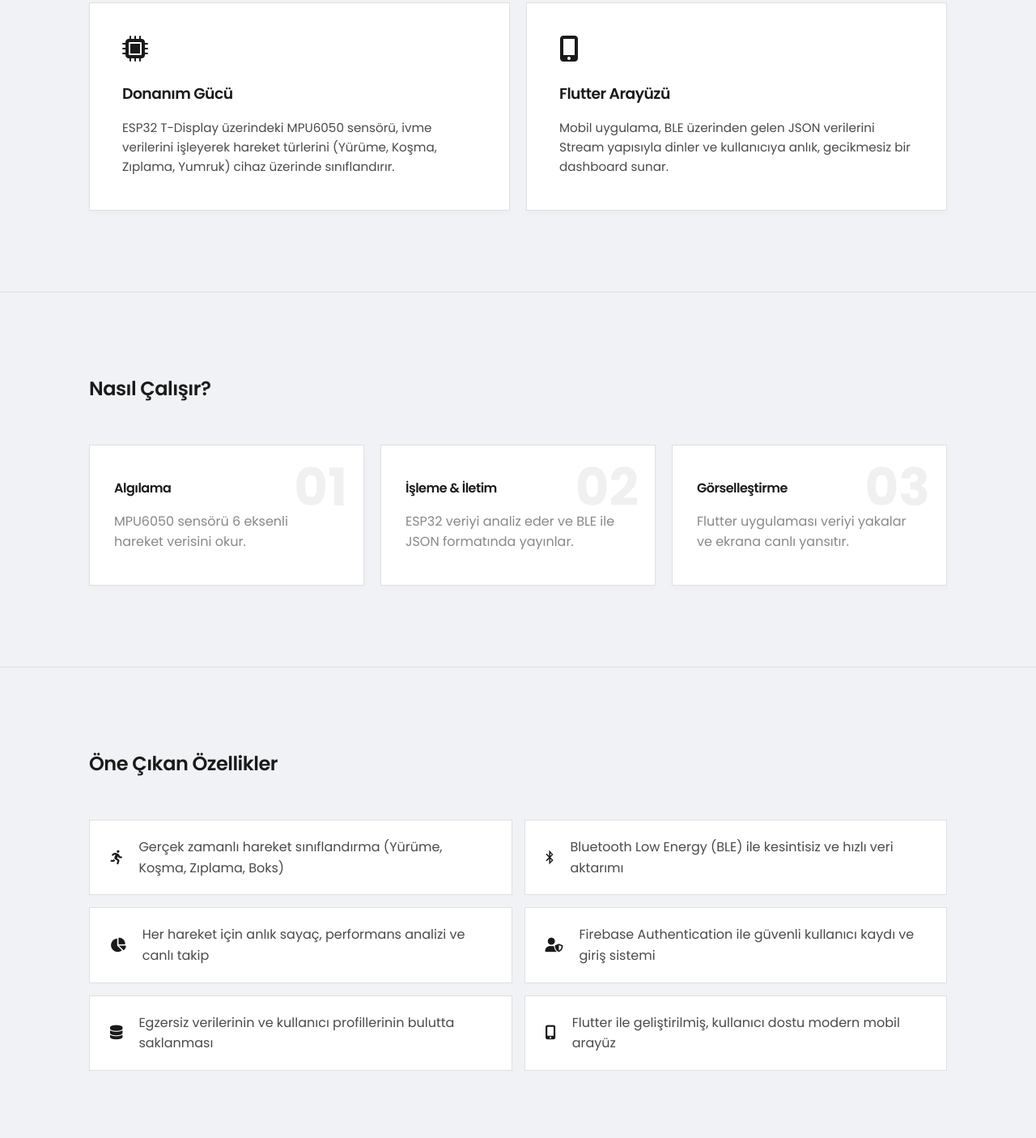
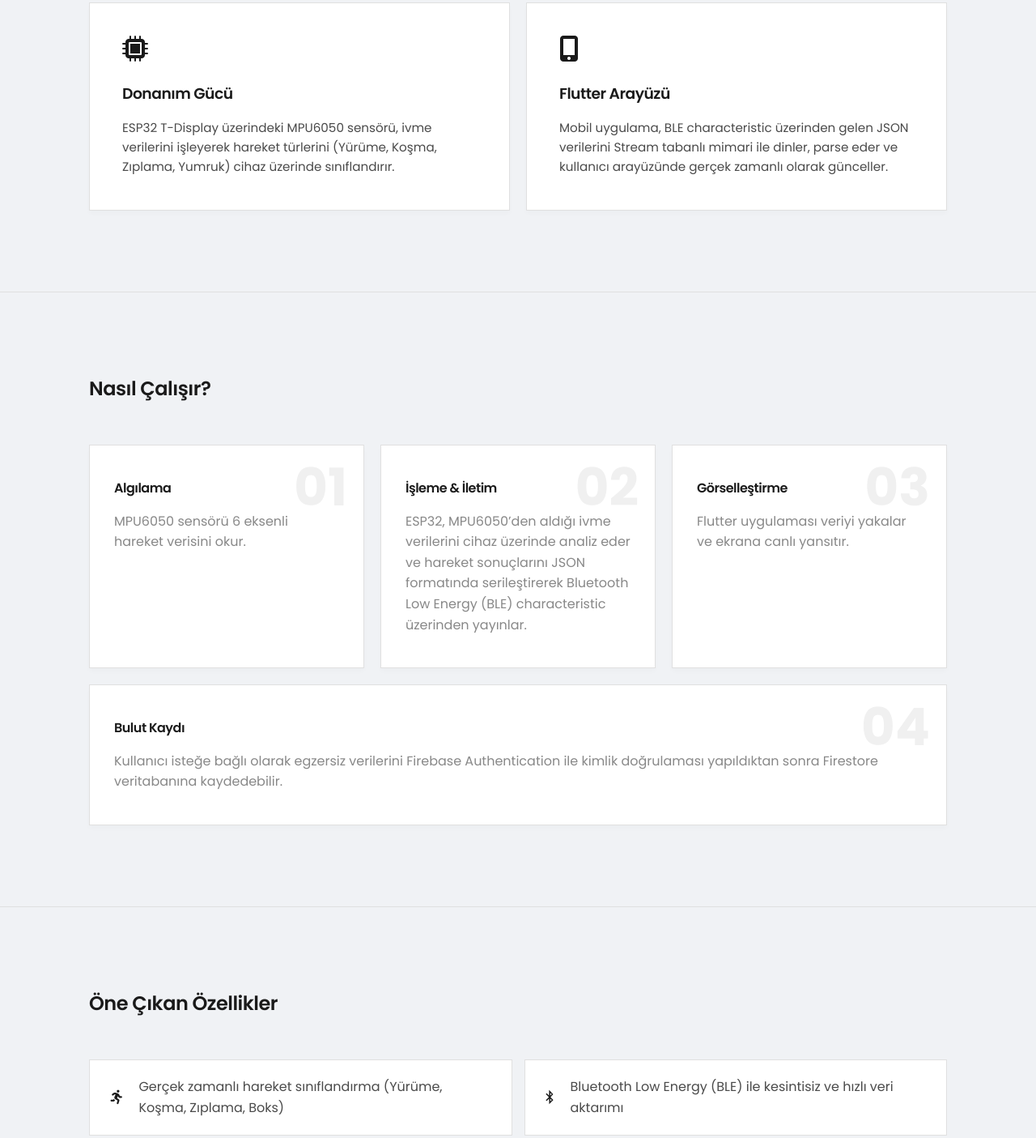
Before and after one commit to isilcerensatici/ActivityTracker, a plain HTML site: page docs/index.html in a window 1280 px wide. Shown: the part 982-2387 px from the top of the page at 81% size. Drawn offline with Linux system fonts and the light colour scheme.

Commit message:
Revise project details and workflow explanation
Updated the project description and improved the workflow section for clarity.

```diff
--- a/docs/index.html
+++ b/docs/index.html
@@ -41,7 +41,7 @@
         <div class="about-card">
           <i class="fas fa-mobile-alt"></i>
           <h3>Flutter Arayüzü</h3>
-          <p>Mobil uygulama, BLE üzerinden gelen JSON verilerini Stream yapısıyla dinler ve kullanıcıya anlık, gecikmesiz bir dashboard sunar.</p>
+          <p>Mobil uygulama, BLE characteristic üzerinden gelen JSON verilerini Stream tabanlı mimari ile dinler, parse eder ve kullanıcı arayüzünde gerçek zamanlı olarak günceller.</p>
         </div>
       </div>
     </div>
@@ -59,12 +59,18 @@
         <div class="step">
           <span class="step-number">02</span>
           <h4>İşleme & İletim</h4>
-          <p>ESP32 veriyi analiz eder ve BLE ile JSON formatında yayınlar.</p>
+          <p>ESP32, MPU6050’den aldığı ivme verilerini cihaz üzerinde analiz eder ve hareket sonuçlarını JSON formatında serileştirerek Bluetooth Low Energy (BLE) characteristic üzerinden yayınlar.
+          </p>
         </div>
         <div class="step">
           <span class="step-number">03</span>
           <h4>Görselleştirme</h4>
           <p>Flutter uygulaması veriyi yakalar ve ekrana canlı yansıtır.</p>
+        </div>
+        <div class="step">
+          <span class="step-number">04</span>
+          <h4>Bulut Kaydı</h4>
+          <p>Kullanıcı isteğe bağlı olarak egzersiz verilerini Firebase Authentication ile kimlik doğrulaması yapıldıktan sonra Firestore veritabanına kaydedebilir.</p>
         </div>
       </div>
     </div>
@@ -96,7 +102,7 @@
 
         <li>
             <i class="fas fa-database"></i>
-            Egzersiz verilerinin ve kullanıcı profillerinin bulutta saklanması
+            Egzersiz geçmişinin ve kullanıcı oturum bilgilerinin Firebase Firestore üzerinde saklanması
         </li>
 
         <li>
@@ -169,4 +175,5 @@
   </footer>
 
 </body>
+
 </html>
```
